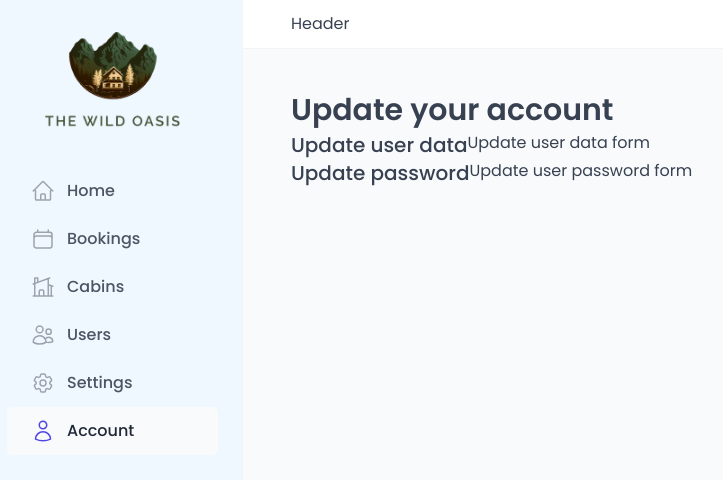
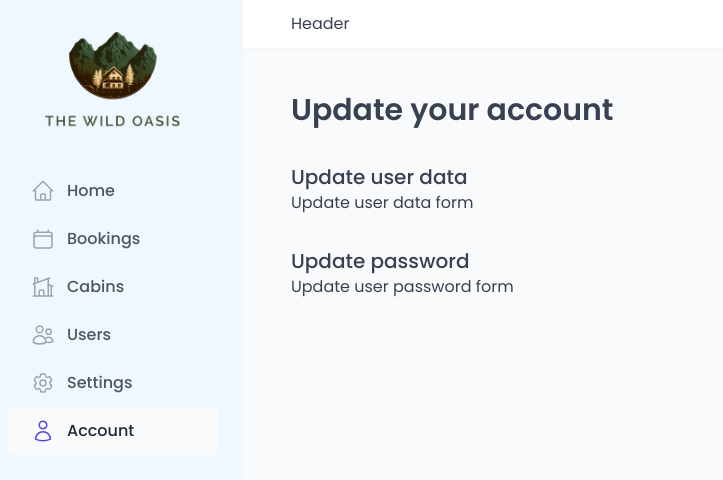
Before and after one commit to inkogi-to/the-wild-oasis, a React (Vite) app: page /account in a window 1280 px wide. Shown: the top 480 px of the page, without its empty margins (17-740 px from the left). Built offline with nearby package versions, Linux system fonts and the light colour scheme; a web font is replaced by a local one.

Commit message:
Add react-hot-toast for notifications, enhance CabinRow with delete functionality, and update AppLayout for improved layout

```diff
--- a/package.json
+++ b/package.json
@@ -28,6 +28,7 @@
     "eslint-plugin-react-refresh": "^0.4.19",
     "globals": "^16.0.0",
     "i": "^0.3.7",
+    "react-hot-toast": "^2.5.2",
     "react-icons": "^5.5.0",
     "react-router-dom": "^7.6.1",
     "styled-components": "^6.1.18",
--- a/public/AppLayout.jsx
+++ b/public/AppLayout.jsx
@@ -14,6 +14,13 @@ const Main = styled.main`
   background-color: var(--color-grey-50);
   padding: 4rem 4.8rem 6.4rem;
 `;
+const Container = styled.div`
+  max-width: 120rem;
+  margin: 0 auto;
+  display: flex;
+  flex-direction: column;
+  gap: 3.2rem;
+`;
 
 function AppLayout() {
   return (
@@ -21,7 +28,9 @@ function AppLayout() {
       <Header />
       <Sidebar />
       <Main>
-        <Outlet />
+        <Container>
+          <Outlet />
+        </Container>
       </Main>
     </StyledAppLayout>
   );
--- a/src/App.jsx
+++ b/src/App.jsx
@@ -2,6 +2,7 @@ import GlobalStyles from "./styles/GlobalStyles";
 import { BrowserRouter, Routes, Route, Navigate } from "react-router-dom";
 import { QueryClient, QueryClientProvider } from "@tanstack/react-query";
 import { ReactQueryDevtools } from "@tanstack/react-query-devtools";
+import { Toaster } from "react-hot-toast";
 
 import AppLayout from "../public/AppLayout";
 import Dashboard from "./pages/Dashboard";
@@ -41,6 +42,21 @@ function App() {
           <Route path="*" element={<NotFound />} />
         </Routes>
       </BrowserRouter>
+      <Toaster position="top-center" gutter={12} containerStyle={{margin:"8px"}}  toastOptions={{
+        success: {
+          duration: 3000,
+        },
+        error: {
+          duration: 5000,
+        },
+        style: {
+          fontSize: "16px",
+          maxWidth: "500px",
+          padding: "16px 24px",
+          backgroundColor: "var(--color-grey-0)",
+          color: "var(--color-grey-700)",
+        },
+      }} />
     </QueryClientProvider>
   );
 }
--- a/src/features/cabins/CabinRow.jsx
+++ b/src/features/cabins/CabinRow.jsx
@@ -1,5 +1,9 @@
 import styled from "styled-components";
+import { useQueryClient } from "@tanstack/react-query";
 import { formatCurrency } from "../../utils/helpers";
+import { useMutation } from "@tanstack/react-query";
+import { deleteCabin } from "../../services/apiCabins";
+import { toast } from "react-hot-toast";
 
 const TableRow = styled.div`
   display: grid;
@@ -39,14 +43,40 @@ const Discount = styled.div`
   font-weight: 500;
   color: var(--color-green-700);
 `;
- function CabinRow({cabin}) {
-  return <TableRow role="row">
-    <Img src={cabin.image} alt={cabin.name}/>
-    <Cabin>{cabin.name}</Cabin>
-    <div>{cabin.capacity}</div>
-    <Price>{formatCurrency(cabin.regularPrice)}</Price>
-    <Discount>{formatCurrency(cabin.discount)}</Discount>
-    <button>Delete</button>
-  </TableRow>
+function CabinRow({ cabin }) {
+  const {
+    id: cabinId,
+    name,
+    image,
+    description,
+    regularPrice,
+    discount,
+  } = cabin;
+
+  const queryClient = useQueryClient();
+
+  const { isLoading: isDeleting, mutate } = useMutation({
+    mutationFn: deleteCabin,
+    onSuccess: () => {
+      queryClient.invalidateQueries({ queryKey: ["cabins"] });
+      toast.success("Cabin deleted successfully");
+    },
+    onError: (error) => {
+      toast.error(error.message);
+    },
+  });
+  return (
+    <TableRow role="row">
+      <Img src={image} alt={name} />
+      <Cabin>{name}</Cabin>
+      <div>{description}</div>
+      <Price>{formatCurrency(regularPrice)}</Price>
+      <Discount>{formatCurrency(discount)}</Discount>
+
+      <button onClick={() => mutate(cabinId)} disabled={isDeleting}>
+        Delete
+      </button>
+    </TableRow>
+  );
 }
 export default CabinRow;
--- a/src/services/apiCabins.js
+++ b/src/services/apiCabins.js
@@ -8,3 +8,12 @@ export async function getCabins() {
   }
   return data;
 }
+
+export async function deleteCabin(id) {
+  const { data, error } = await supabase.from("cabins").delete().eq("id", id);
+  if (error) {
+    console.error(error);
+    throw new Error("Cabin could not be deleted");
+  }
+  return data;
+}
--- a/src/ui/Row.jsx
+++ b/src/ui/Row.jsx
@@ -1,7 +1,6 @@
 import styled, { css } from "styled-components";
 
 const Row = styled.div`
-  display: flex;
 
   ${(props) =>
     props.type === "horizontal" &&
```
Also changed, not shown: 1 other file (tests, documents, lock files or other folders).
